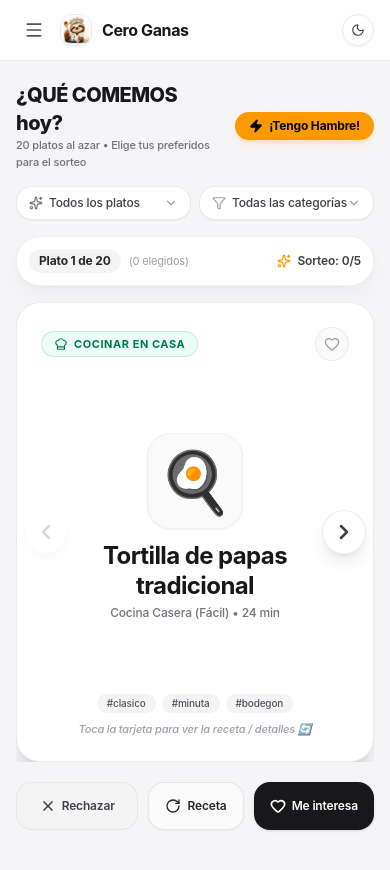
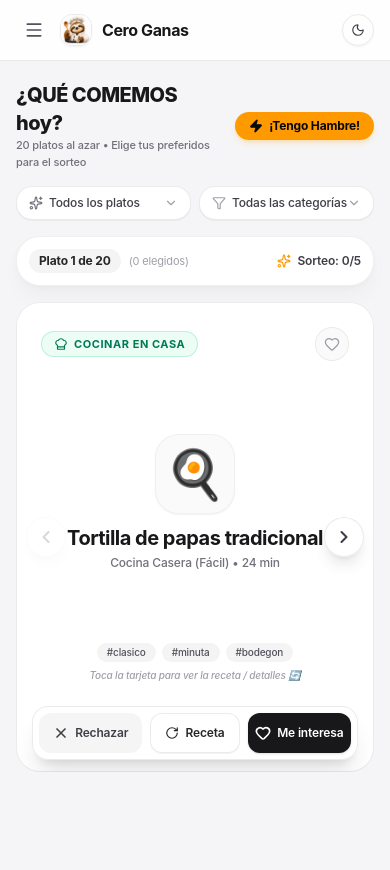
Before and after one commit to dsoria-844/CeroGanasApp, a React (Vite) app: page / in a window 390 px wide. Shown: the top 870 px of the page. Built offline with nearby package versions, Linux system fonts and the light colour scheme.

Commit message:
fix: change modal decree text to Salio sorteado, remove paralysis disclaimer, and make action buttons float on card

```diff
--- a/src/components/BlindModeModal.tsx
+++ b/src/components/BlindModeModal.tsx
@@ -206,7 +206,7 @@ export const BlindModeModal: React.FC<BlindModeModalProps> = ({
 
                 <div className="space-y-1">
                   <span className="text-[11px] uppercase tracking-widest text-amber-600 dark:text-amber-400 font-bold block">
-                    ⚡ HOY COMES:
+                    Salio sorteado:
                   </span>
                   <h3 className="text-2xl sm:text-3xl font-bold text-zinc-900 dark:text-zinc-50 leading-tight">
                     {chosenMeal.name}
@@ -269,10 +269,6 @@ export const BlindModeModal: React.FC<BlindModeModalProps> = ({
                   <span>¡Acepto la orden! Guardar en historial</span>
                 </button>
               </div>
-
-              <p className="text-[10px] text-zinc-400 text-center">
-                * El botón de reintentar fue deshabilitado para evitar la parálisis de análisis.
-              </p>
             </motion.div>
           )}
         </motion.div>
--- a/src/components/DecideTodayView.tsx
+++ b/src/components/DecideTodayView.tsx
@@ -462,25 +462,25 @@ export const DecideTodayView: React.FC<DecideTodayViewProps> = ({
         </div>
       </div>
 
-      {/* CENTRAL DISH CARD WITH LATERAL ARROWS */}
-      <div className="relative w-full h-[460px] min-h-[460px] max-h-[460px] flex items-center justify-center overflow-hidden">
+      {/* CENTRAL DISH CARD WITH LATERAL ARROWS & FLOATING ACTION BUTTONS */}
+      <div className="relative w-full h-[470px] min-h-[470px] max-h-[470px] flex items-center justify-center overflow-hidden rounded-3xl">
         {/* Previous Arrow Button */}
         <button
           onClick={handlePrev}
           disabled={currentIndex === 0}
-          className="absolute left-2 z-30 w-11 h-11 rounded-full bg-white/90 dark:bg-zinc-900/90 border border-black/[0.08] dark:border-white/[0.1] shadow-lg backdrop-blur-md flex items-center justify-center text-zinc-700 dark:text-zinc-200 hover:scale-110 active:scale-95 disabled:opacity-20 disabled:scale-100 disabled:cursor-not-allowed btn-press cursor-pointer transition-all"
+          className="absolute left-2.5 top-1/2 -translate-y-1/2 z-30 w-10 h-10 rounded-full bg-white/90 dark:bg-zinc-900/90 border border-black/[0.08] dark:border-white/[0.1] shadow-lg backdrop-blur-md flex items-center justify-center text-zinc-700 dark:text-zinc-200 hover:scale-110 active:scale-95 disabled:opacity-20 disabled:scale-100 disabled:cursor-not-allowed btn-press cursor-pointer transition-all"
           title="Plato anterior"
         >
-          <ChevronLeft className="w-6 h-6 stroke-[2.5]" />
+          <ChevronLeft className="w-5 h-5 stroke-[2.5]" />
         </button>
 
         {/* Next Arrow Button */}
         <button
           onClick={handleNext}
-          className="absolute right-2 z-30 w-11 h-11 rounded-full bg-white/90 dark:bg-zinc-900/90 border border-black/[0.08] dark:border-white/[0.1] shadow-lg backdrop-blur-md flex items-center justify-center text-zinc-700 dark:text-zinc-200 hover:scale-110 active:scale-95 btn-press cursor-pointer transition-all"
+          className="absolute right-2.5 top-1/2 -translate-y-1/2 z-30 w-10 h-10 rounded-full bg-white/90 dark:bg-zinc-900/90 border border-black/[0.08] dark:border-white/[0.1] shadow-lg backdrop-blur-md flex items-center justify-center text-zinc-700 dark:text-zinc-200 hover:scale-110 active:scale-95 btn-press cursor-pointer transition-all"
           title="Siguiente plato"
         >
-          <ChevronRight className="w-6 h-6 stroke-[2.5]" />
+          <ChevronRight className="w-5 h-5 stroke-[2.5]" />
         </button>
 
         {/* The Card */}
@@ -496,7 +496,7 @@ export const DecideTodayView: React.FC<DecideTodayViewProps> = ({
             >
               {/* FRONT FACE (PORTADA) */}
               <div
-                className="absolute inset-0 w-full h-full rounded-3xl bg-white dark:bg-zinc-900 border border-black/[0.08] dark:border-white/[0.1] p-6 sm:p-7 shadow-xl flex flex-col justify-between overflow-hidden [backface-visibility:hidden]"
+                className="absolute inset-0 w-full h-full rounded-3xl bg-white dark:bg-zinc-900 border border-black/[0.08] dark:border-white/[0.1] p-6 sm:p-7 pb-20 shadow-xl flex flex-col justify-between overflow-hidden [backface-visibility:hidden]"
                 style={{ WebkitBackfaceVisibility: 'hidden' }}
               >
                 {/* Top Badge & Favorite Button */}
@@ -526,13 +526,13 @@ export const DecideTodayView: React.FC<DecideTodayViewProps> = ({
                 </div>
 
                 {/* Main Emoji & Title */}
-                <div className="text-center space-y-3 py-2">
-                  <div className="w-24 h-24 rounded-3xl bg-zinc-50 dark:bg-zinc-800/80 border border-black/[0.04] dark:border-white/[0.06] flex items-center justify-center text-6xl mx-auto shadow-xs">
+                <div className="text-center space-y-3 py-1">
+                  <div className="w-20 h-20 rounded-3xl bg-zinc-50 dark:bg-zinc-800/80 border border-black/[0.04] dark:border-white/[0.06] flex items-center justify-center text-5xl mx-auto shadow-xs">
                     {currentCard.imageEmoji}
                   </div>
 
                   <div className="space-y-1">
-                    <h3 className="text-2xl font-bold text-zinc-900 dark:text-zinc-50 tracking-tight leading-tight px-4">
+                    <h3 className="text-xl sm:text-2xl font-bold text-zinc-900 dark:text-zinc-50 tracking-tight leading-tight px-3">
                       {currentCard.name}
                     </h3>
                     <p className="text-xs text-zinc-500 dark:text-zinc-400 font-medium">
@@ -542,7 +542,7 @@ export const DecideTodayView: React.FC<DecideTodayViewProps> = ({
                 </div>
 
                 {/* Tags / Ingredients Preview */}
-                <div className="space-y-2">
+                <div className="space-y-1.5 pb-2">
                   <div className="flex flex-wrap items-center justify-center gap-1.5">
                     {currentCard.tags.slice(0, 4).map((tag, idx) => (
                       <span
@@ -554,7 +554,7 @@ export const DecideTodayView: React.FC<DecideTodayViewProps> = ({
                     ))}
                   </div>
 
-                  <p className="text-center text-[11px] text-zinc-400 font-medium italic">
+                  <p className="text-center text-[10px] text-zinc-400 font-medium italic">
                     Toca la tarjeta para ver la receta / detalles 🔄
                   </p>
                 </div>
@@ -562,7 +562,7 @@ export const DecideTodayView: React.FC<DecideTodayViewProps> = ({
 
               {/* BACK FACE (RECETA / DETALLES) */}
               <div
-                className="absolute inset-0 w-full h-full rounded-3xl bg-white dark:bg-zinc-900 border border-black/[0.08] dark:border-white/[0.1] p-6 sm:p-7 shadow-xl flex flex-col justify-between overflow-y-auto [backface-visibility:hidden] [transform:rotateY(180deg)]"
+                className="absolute inset-0 w-full h-full rounded-3xl bg-white dark:bg-zinc-900 border border-black/[0.08] dark:border-white/[0.1] p-6 sm:p-7 pb-20 shadow-xl flex flex-col justify-between overflow-y-auto [backface-visibility:hidden] [transform:rotateY(180deg)]"
                 style={{ WebkitBackfaceVisibility: 'hidden' }}
               >
                 <div className="space-y-3">
@@ -643,14 +643,17 @@ export const DecideTodayView: React.FC<DecideTodayViewProps> = ({
             </button>
           </div>
         )}
-      </div>
 
-      {/* BOTTOM ACTION BAR (RECHAZAR, FLIP, ME INTERESA) */}
-      <div className="flex items-center gap-2.5 pt-1">
+        {/* FLOATING ACTION BUTTONS OVER THE CARD */}
+        {currentCard && (
+          <div
+            onClick={(e) => e.stopPropagation()}
+            className="absolute bottom-3 left-4 right-4 z-30 flex items-center gap-2 p-1.5 rounded-2xl bg-white/80 dark:bg-zinc-900/80 backdrop-blur-xl border border-black/[0.08] dark:border-white/[0.1] shadow-xl"
+          >
             {/* Reject Button */}
             <button
               onClick={handleReject}
-          className="flex-1 h-12 rounded-2xl bg-zinc-100 dark:bg-zinc-800 text-zinc-700 dark:text-zinc-300 hover:bg-zinc-200 hover:text-red-500 dark:hover:bg-zinc-700 flex items-center justify-center gap-1.5 font-semibold text-xs btn-press cursor-pointer border border-black/[0.06] dark:border-white/[0.08]"
+              className="flex-1 h-10 rounded-xl bg-zinc-100/90 dark:bg-zinc-800/90 text-zinc-700 dark:text-zinc-300 hover:bg-red-50 hover:text-red-600 dark:hover:bg-red-950/40 flex items-center justify-center gap-1.5 font-semibold text-xs btn-press cursor-pointer transition-colors"
               title="Descartar este plato y avanzar"
             >
               <X className="w-4 h-4 stroke-[2.5]" />
@@ -660,30 +663,32 @@ export const DecideTodayView: React.FC<DecideTodayViewProps> = ({
             {/* Flip Card Button */}
             <button
               onClick={handleToggleFlip}
-          className={`px-4 h-12 rounded-2xl border flex items-center justify-center gap-1.5 shadow-xs btn-press cursor-pointer font-semibold text-xs shrink-0 transition-colors ${
+              className={`px-3.5 h-10 rounded-xl border flex items-center justify-center gap-1.5 shadow-2xs btn-press cursor-pointer font-semibold text-xs shrink-0 transition-colors ${
                 isFlipped
-              ? 'bg-zinc-900 text-white dark:bg-white dark:text-zinc-900 border-transparent'
-              : 'bg-zinc-50 dark:bg-zinc-900 text-zinc-800 dark:text-zinc-200 border-black/[0.08] dark:border-white/[0.08]'
+                  ? 'bg-zinc-900 text-white dark:bg-white dark:text-zinc-900 border-transparent font-bold'
+                  : 'bg-white/90 dark:bg-zinc-800/90 text-zinc-800 dark:text-zinc-200 border-black/[0.08] dark:border-white/[0.08]'
               }`}
               title="Ver receta / portada"
             >
-          <RotateCw className="w-4 h-4 stroke-[2]" />
+              <RotateCw className="w-3.5 h-3.5 stroke-[2]" />
               <span>{isFlipped ? 'Portada' : 'Receta'}</span>
             </button>
 
             {/* Like Button */}
             <button
               onClick={handleLike}
-          className={`flex-1 h-12 rounded-2xl text-white dark:text-zinc-900 flex items-center justify-center gap-1.5 font-semibold text-xs btn-press cursor-pointer shadow-sm ${
+              className={`flex-1 h-10 rounded-xl flex items-center justify-center gap-1.5 font-semibold text-xs btn-press cursor-pointer shadow-sm transition-colors ${
                 isCurrentlyLiked
-              ? 'bg-emerald-600 dark:bg-emerald-400 text-white dark:text-zinc-950 font-bold'
-              : 'bg-zinc-900 dark:bg-white'
+                  ? 'bg-emerald-600 text-white dark:bg-emerald-400 dark:text-zinc-950 font-bold shadow-emerald-500/20'
+                  : 'bg-zinc-900 text-white dark:bg-white dark:text-zinc-900'
               }`}
               title="Marcar como 'Me interesa' para el sorteo final"
             >
               <Heart className={`w-4 h-4 stroke-[2.5] ${isCurrentlyLiked ? 'fill-current' : ''}`} />
               <span>{isCurrentlyLiked ? '¡Me interesa!' : 'Me interesa'}</span>
             </button>
+          </div>
+        )}
       </div>
 
       {/* FINAL RAFFLE MODAL (WITH 2-SECOND PREPARATION) */}
```
Lines whose indentation alone changed are shown as unchanged.
